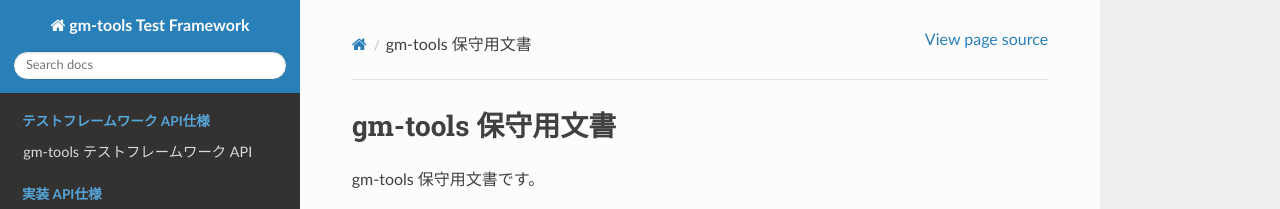
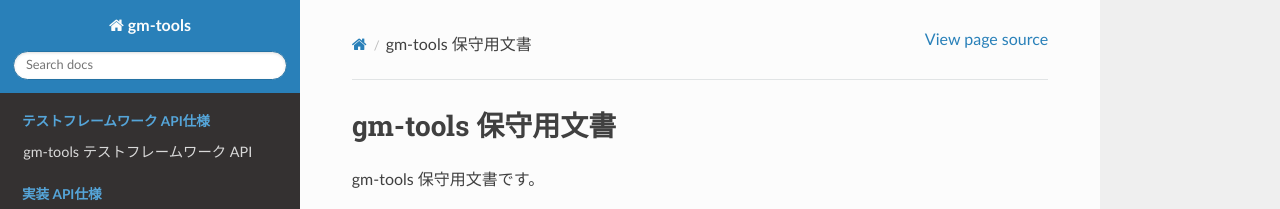
Before and after one commit to takeharukato/gm-tools, a Sphinx documentation site: the page built from docs/sphinx/index.rst, in a window 1280 px wide. Shown: the top 209 px of the page. Built offline with Sphinx 7.4.7 and the Read the Docs theme 3.1.0, drawn with Linux system fonts in a browser that asks for light colours.

Commit message:
修正概要:保守用文書のタイトルの誤りを修正。

```diff
--- a/docs/sphinx/conf.py
+++ b/docs/sphinx/conf.py
@@ -6,7 +6,7 @@ ROOT_DIR = os.path.abspath("../..")
 sys.path.insert(0, os.path.join(ROOT_DIR, "src"))
 sys.path.insert(0, ROOT_DIR)
 
-project = "gm-tools Test Framework"
+project = "gm-tools"
 author = "gm-tools contributors"
 copyright = f"{datetime.now().year}, gm-tools"
 master_doc = "index"
```
